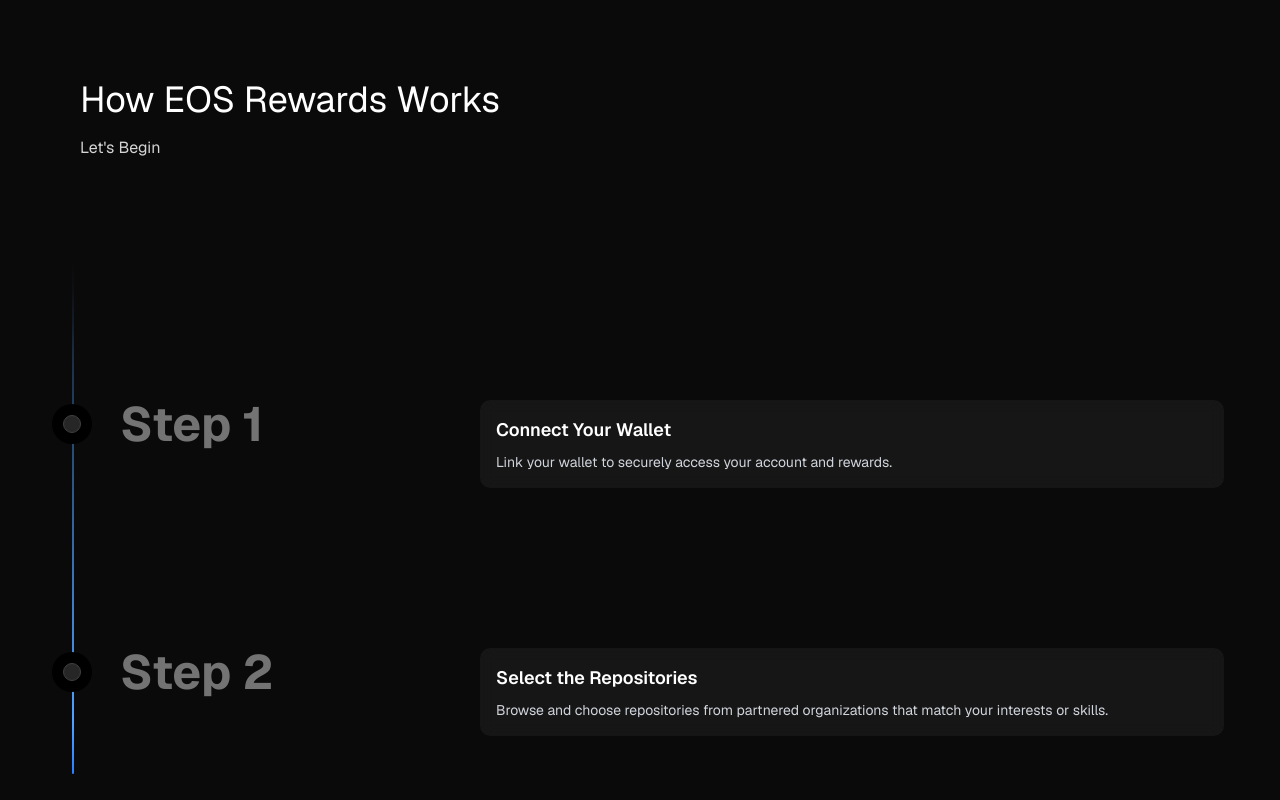
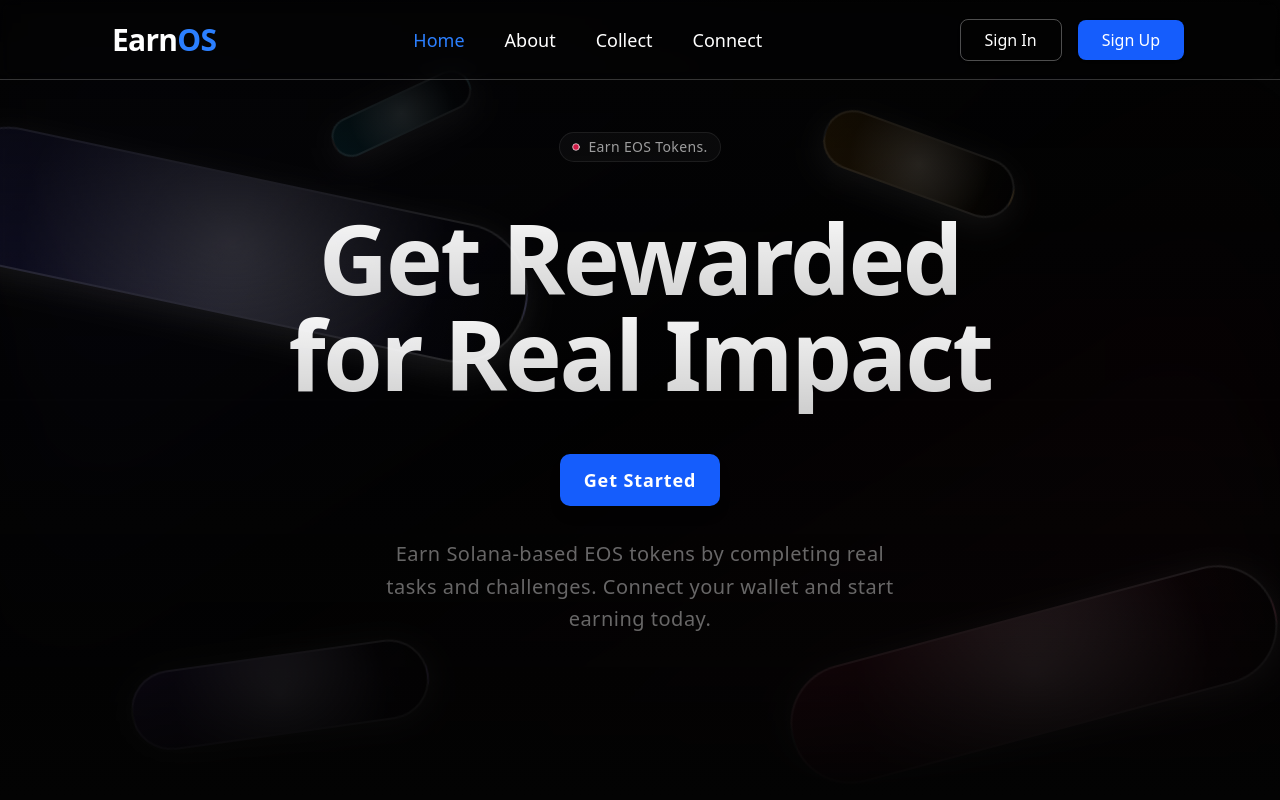
Before and after one commit to Srijan76-code/project_el, a Next.js app: page / in a window 1280 px wide. Shown: the top 800 px of the page. Built offline with nearby package versions, Linux system fonts and the light colour scheme; no server answers.

Commit message:
landing completed finally!

```diff
--- a/app/_components/About.jsx
+++ b/app/_components/About.jsx
@@ -14,7 +14,7 @@ const FeatureCard = ({ title, text, icon }) => (
 
 const About = () => {
   return (
-    <section className="bg-black text-white py-28 px-8">
+    <section id="about" className="bg-black text-white py-28 px-8">
       <div className="text-center mb-24">
         <h3 className="text-sm text-blue-400 font-semibold mb-4 tracking-[0.3em] uppercase">
           WHY EOS
--- a/app/_components/Footer.jsx
+++ b/app/_components/Footer.jsx
@@ -7,40 +7,38 @@ const footerLinks = [
   {
     label: 'Quick Links',
     links: [
-      { title: 'Home', href: '#features' },
-      { title: 'About', href: '#pricing' },
-      { title: 'Steps', href: '#testimonials' },
-      { title: 'Contact', href: '/' },
+      { title: 'Home', href: '#hero' },
+      { title: 'About', href: '#about' },
+      { title: 'Steps', href: '#timeline' },
+      { title: 'Contact', href: '#contact' },
     ],
   },
-//   {
-//     label: 'Company',
-//     links: [
-//       { title: 'FAQs', href: '/faqs' },
-//       { title: 'About Us', href: '/about' },
-//       { title: 'Privacy Policy', href: '/privacy' },
-//       { title: 'Terms of Services', href: '/terms' },
-//     ],
-//   },
   {
     label: 'Contact US',
     links: [
       { title: 'earnos@gmail.com', href: 'mailto:earnos@gmail.com' },
-
     ],
   },
   {
     label: 'Social Links',
     links: [
-    //   { title: 'Facebook', href: '#', icon: FacebookIcon },
       { title: 'Instagram', href: '#', icon: InstagramIcon },
-    //   { title: 'Youtube', href: '#', icon: YoutubeIcon },
-    //   { title: 'LinkedIn', href: '#', icon: LinkedinIcon },
     ],
   },
 ];
 
 export function Footer() {
+  const handleScroll = (e, id) => {
+    e.preventDefault();
+    const element = document.getElementById(id);
+    if (element) {
+      element.scrollIntoView({
+        behavior: 'smooth',
+        block: 'start',
+      });
+    }
+  };
+
   return (
     <footer className="md:rounded-t-6xl relative w-full max-w-8xl mx-auto flex flex-col items-center justify-center rounded-t-4xl border-t bg-[radial-gradient(40%_160px_at_50%_0%,theme(colors.blue.500/25),theme(colors.gray.900)_60%,transparent)] px-6 py-12 lg:py-16">
       <div className="bg-foreground/20 absolute top-0 right-1/2 left-1/2 h-px w-1/3 -translate-x-1/2 -translate-y-1/2 rounded-full blur" />
@@ -65,6 +63,7 @@ export function Footer() {
                     <li key={link.title}>
                       <a
                         href={link.href}
+                        onClick={(e) => link.href.startsWith('#') && handleScroll(e, link.href.slice(1))}
                         className="hover:text-foreground inline-flex items-center transition-all duration-300"
                       >
                         {link.icon && <link.icon className="me-1 size-4" />}
--- a/app/_components/Hero.jsx
+++ b/app/_components/Hero.jsx
@@ -3,7 +3,7 @@ import React from 'react'
 
 const Hero = () => {
   return (
-    <div>
+    <div id="hero">
       <HeroGeometric />
     </div>
   )
--- a/app/_components/Navbar.jsx
+++ b/app/_components/Navbar.jsx
@@ -1,52 +1,137 @@
-import React from 'react';
+"use client";
+
+import React, { useState, useEffect } from 'react';
+import { motion } from 'framer-motion';
+import { useRouter } from 'next/navigation';
+import { UserButton, useUser } from "@clerk/nextjs";
 
 const Navbar = () => {
+  const router = useRouter();
+  const { isLoaded, isSignedIn, user } = useUser();
+  const [activeSection, setActiveSection] = useState('hero');
+
+  const handleScroll = (e, id) => {
+    e.preventDefault();
+    const element = document.getElementById(id);
+    if (element) {
+      element.scrollIntoView({
+        behavior: 'smooth',
+        block: 'start',
+      });
+      setActiveSection(id);
+    }
+  };
+
+  // Update active section based on scroll position
+  useEffect(() => {
+    const handleScrollSpy = () => {
+      const sections = ['hero', 'about', 'timeline', 'contact'];
+      const currentSection = sections.find(section => {
+        const element = document.getElementById(section);
+        if (element) {
+          const rect = element.getBoundingClientRect();
+          return rect.top <= 100 && rect.bottom >= 100;
+        }
+        return false;
+      });
+      if (currentSection) {
+        setActiveSection(currentSection);
+      }
+    };
+
+    window.addEventListener('scroll', handleScrollSpy);
+    return () => window.removeEventListener('scroll', handleScrollSpy);
+  }, []);
+
   return (
-    // Outer container for the Navbar: full width, fixed height (h-20), flex container.
-    <nav className="fixed top-0 left-0 right-0 z-50 flex items-center justify-between h-20 px-8 md:px-16 lg:px-24 bg-transparent backdrop-blur-sm border-b border-white/20">
+    <motion.nav
+      initial={{ y: -100, opacity: 0 }}
+      animate={{ y: 0, opacity: 1 }}
+      transition={{ duration: 0.5 }}
+      className="fixed top-0 left-0 right-0 z-50 flex items-center justify-between h-20 px-8 md:px-16 lg:px-24 bg-transparent backdrop-blur-sm border-b border-white/20"
+    >
+      {/* Logo Section (Left) */}
+      <motion.div
+        className="flex items-center space-x-2"
+        whileHover={{ scale: 1.05 }}
+        transition={{ type: "spring", stiffness: 400, damping: 10 }}
+      >
+        <span className="text-3xl font-bold tracking-tight text-white ml-4">Earn<span className="text-blue-500">OS</span></span>
+      </motion.div>
 
-      {/* 1. Logo Section (Left) */}
-      <div className="flex items-center space-x-2">
-        {/* Logo Icon (Mimicking the yellow blocks) */}
-        {/* <div className="flex">
-          <div className="w-3 h-3 bg-yellow-400 border border-black"></div>
-          <div className="w-3 h-3 bg-yellow-400 border border-black"></div>
-        </div> */}
-        {/* <div className="flex">
-          <div className="w-3 h-3 bg-yellow-400 border border-black"></div>
-          <div className="w-3 h-3 bg-yellow-400 border border-black"></div>
-        </div> */}
-        {/* Logo Text */}
-        <span className="text-3xl font-bold tracking-tight text-white ml-4">Earn<span className="text-blue-500">OS</span></span>
+      {/* Navigation Links (Center) */}
+      <div className="hidden md:flex items-center space-x-10 text-lg text-white font-medium">
+        <motion.a
+          href="#hero"
+          onClick={(e) => handleScroll(e, 'hero')}
+          className={`transition duration-150 ${activeSection === 'hero' ? 'text-blue-500' : 'hover:text-blue-300'}`}
+          whileHover={{ scale: 1.1 }}
+          whileTap={{ scale: 0.95 }}
+        >
+          Home
+        </motion.a>
+        <motion.a
+          href="#about"
+          onClick={(e) => handleScroll(e, 'about')}
+          className={`transition duration-150 ${activeSection === 'about' ? 'text-blue-500' : 'hover:text-blue-300'}`}
+          whileHover={{ scale: 1.1 }}
+          whileTap={{ scale: 0.95 }}
+        >
+          About
+        </motion.a>
+        <motion.a
+          href="#timeline"
+          onClick={(e) => handleScroll(e, 'timeline')}
+          className={`transition duration-150 ${activeSection === 'timeline' ? 'text-blue-500' : 'hover:text-blue-300'}`}
+          whileHover={{ scale: 1.1 }}
+          whileTap={{ scale: 0.95 }}
+        >
+          Collect
+        </motion.a>
+        <motion.a
+          href="#contact"
+          onClick={(e) => handleScroll(e, 'contact')}
+          className={`transition duration-150 ${activeSection === 'contact' ? 'text-blue-500' : 'hover:text-blue-300'}`}
+          whileHover={{ scale: 1.1 }}
+          whileTap={{ scale: 0.95 }}
+        >
+          Connect
+        </motion.a>
       </div>
 
-      {/* 2. Navigation Links (Center) */}
-      {/* Hidden on mobile, flex on medium screens and up */}
-      <div className="hidden md:flex items-center space-x-10 text-lg text-white font-medium">
-        <a href="#home" className="hover:text-blue-300 transition duration-1550">Home</a>
-        <a href="#about" className="hover:text-blue-300 transition duration-150">About</a>
-        <a href="#collect" className="hover:text-blue-300 transition duration-150">Collect</a>
-        <a href="#contact" className="hover:text-blue-300 transition duration-150">Contact</a>
+      {/* Action Buttons (Right) */}
+      <div className="flex items-center space-x-4">
+        {isLoaded && !isSignedIn ? (
+          <>
+            <motion.button
+              onClick={() => {
+                router.push('/sign-in');
+              }}
+              whileHover={{ scale: 1.05, backgroundColor: "rgba(255, 255, 255, 0.1)" }}
+              whileTap={{ scale: 0.95 }}
+              className="px-6 py-2 text-base font-medium text-white bg-transparent border border-white/30 rounded-md shadow-sm transition duration-150"
+            >
+              Sign In
+            </motion.button>
+            <motion.button
+              onClick={() => {
+                router.push('/sign-up');
+              }}
+              whileHover={{ scale: 1.05, backgroundColor: "#3b82f6" }}
+              whileTap={{ scale: 0.95 }}
+              className="px-6 py-2 text-base font-medium text-white bg-blue-600 rounded-md shadow-sm transition duration-150"
+            >
+              Sign Up
+            </motion.button>
+          </>
+        ) : (
+          <div className="flex items-center space-x-4">
+            <span className="text-white">{user?.fullName}</span>
+            <UserButton afterSignOutUrl="/" />
+          </div>
+        )}
       </div>
-
-      {/* 3. Action Buttons (Right) */}
-      <div className="flex items-center space-x-4">
-
-        {/* Sign In Button (Transparent/Bordered) */}
-        <button
-          className="px-6 py-2 text-base font-medium text-white bg-transparent border border-white/30 rounded-md shadow-sm hover:bg-white/10 transition duration-150"
-        >
-          Sign In
-        </button>
-
-        {/* Login Button (Blue/Filled) */}
-        <button
-          className="px-6 py-2 text-base font-medium text-white bg-blue-600 rounded-md shadow-sm hover:bg-blue-700 transition duration-150"
-        >
-          Login
-        </button>
-      </div>
-    </nav>
+    </motion.nav>
   );
 };
 
--- a/app/_components/Timeline.jsx
+++ b/app/_components/Timeline.jsx
@@ -28,6 +28,7 @@ export const Timeline = ({ data }) => {
 
   return (
     <div
+      id="timeline"
       className="w-full bg-white dark:bg-neutral-950 font-sans md:px-10"
       ref={containerRef}
     >
--- a/app/_components/connect.jsx
+++ b/app/_components/connect.jsx
@@ -44,7 +44,7 @@ export default function Contact() {
   ];
 
   return (
-    <section className="py-20 bg-[#0A0A0A] text-gray-300">
+    <section id="contact" className="py-20 bg-[#0A0A0A] text-gray-300">
       <div className="max-w-screen-xl mx-auto px-6 md:px-10 lg:px-16">
         <div className="text-center mb-14">
           <h3 className="text-3xl md:text-4xl font-bold text-white">
--- a/app/page.js
+++ b/app/page.js
@@ -3,6 +3,9 @@ import React from 'react';
 import { Footer } from './_components/Footer';
 import { Timeline } from './_components/Timeline';
 import Contact from './_components/connect';
+import Navbar from './_components/Navbar';
+import Hero from './_components/Hero';
+import About from './_components/About';
 
 const timelineData = [
   {
@@ -54,6 +57,9 @@ const timelineData = [
 const Page = () => {
   return (
     <div className="min-h-screen bg-black text-white">
+      <Navbar/>
+      <Hero/>
+      <About/>
       <Timeline data={timelineData} />
       <Contact />
       <Footer />
--- a/components/ui/shape-landing-hero.jsx
+++ b/components/ui/shape-landing-hero.jsx
@@ -2,7 +2,7 @@
 import { motion } from "framer-motion";
 import { Circle } from "lucide-react";
 import { cn } from "@/lib/utils";
-
+import { useRouter } from "next/navigation";
 
 function ElegantShape({
     className,
@@ -65,6 +65,7 @@ function HeroGeometric({
     title1 = " Get Rewarded for Real Impact",
     title2 = "."
 }) {
+    const router = useRouter();
     const fadeUpVariants = {
         hidden: { opacity: 0, y: 30 },
         visible: (i) => ({
@@ -147,6 +148,9 @@ function HeroGeometric({
                             </span>
                             <br />
                             <button
+                                onClick={() => {
+                                    router.push('/main/Profile');
+                                }}
                                 className="inline-flex items-center justify-center px-6 py-3 text-lg font-semibold text-white bg-blue-600 hover:bg-blue-700 rounded-lg transition-all duration-200 shadow-lg hover:shadow-xl tracking-wide"
                             >
                                 <span className="tracking-wider">Get Started</span>
```
Also changed, not shown: app/sign-in/[[...sign-in]]/page.jsx (+6 -1 lines), app/sign-up/[[...sign-up]]/page.jsx (+6 -1 lines), 1 other file (tests, documents, lock files or other folders).
